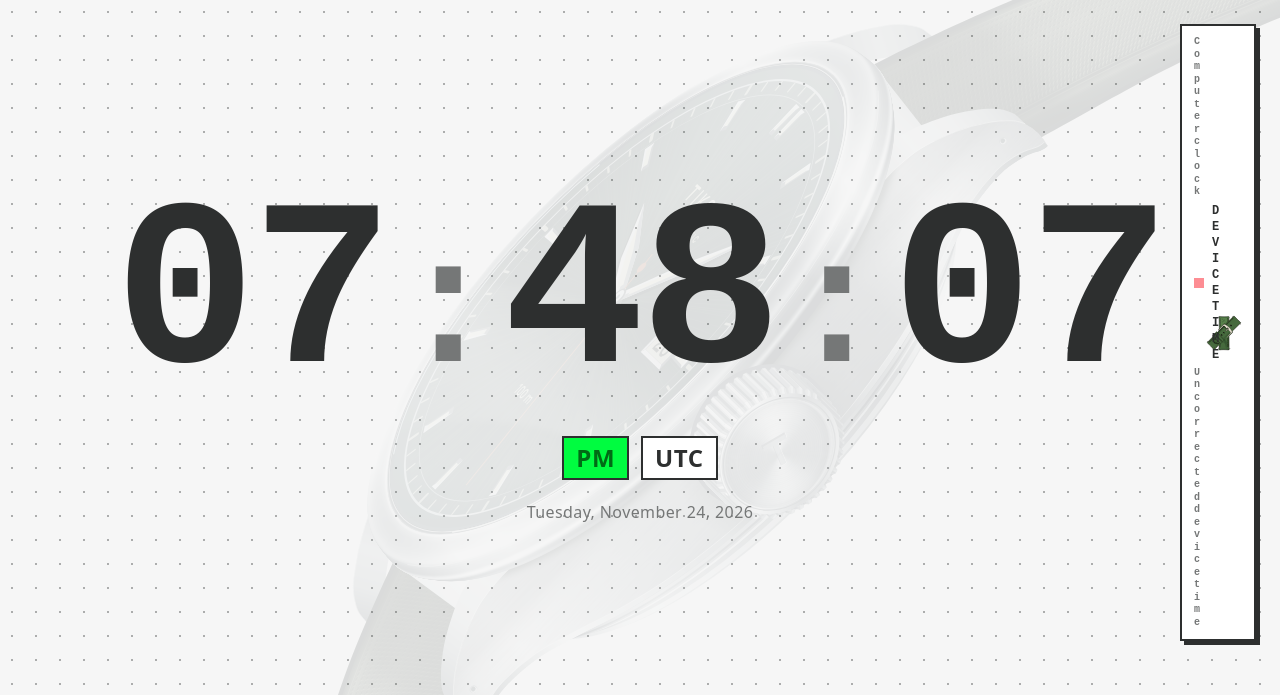
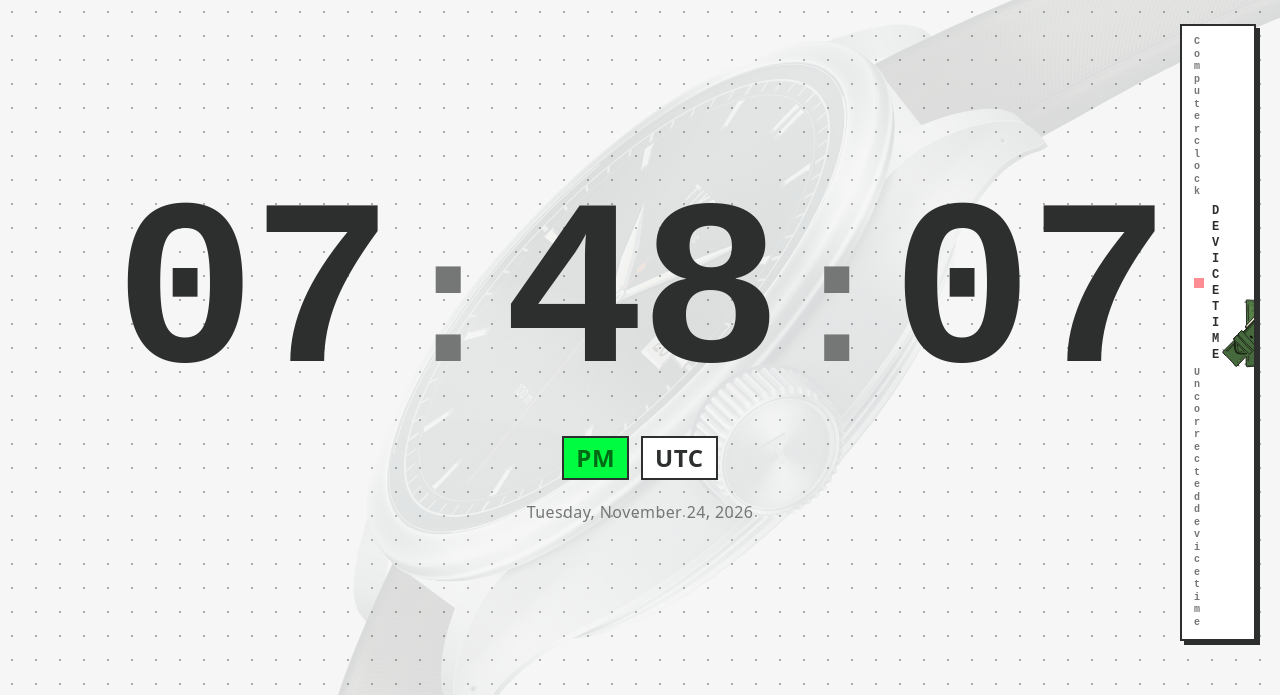
Before and after one commit to RealEmmettS/time, a website built with Vite: page index.html in a window 1280 px wide. Shown: the top 695 px of the page. Built offline with nearby package versions, Linux system fonts and the light colour scheme; no server answers; files whose address does not match are found by name; a web font is replaced by a local one; what @chenglou/pretext would draw is missing.

Commit message:
Restore the clock status watch strap crop (#19)
Restore the original scale and right-edge crop while keeping the artwork clear of wrapped status text.

```diff
--- a/index.html
+++ b/index.html
@@ -36,7 +36,7 @@
       <div id="sync-container" class="relative z-50 self-end shrink-0">
         <button
           id="sync-btn"
-          class="grid items-center gap-x-3 gap-y-1 border-2 border-on-surface bg-white px-3 py-2.5 brutalist-shadow-sm cursor-pointer text-left"
+          class="relative overflow-hidden grid items-center gap-y-1 border-2 border-on-surface bg-white px-3 py-2.5 brutalist-shadow-sm cursor-pointer text-left"
           aria-expanded="false"
           aria-controls="sync-tooltip"
         >
--- a/src/clock-display.js
+++ b/src/clock-display.js
@@ -326,10 +326,7 @@ export class ClockDisplay {
       info.status === "syncing";
   }
 
-  /**
-   * Pretext: dynamically size sync pill width so text never overlaps the watch SVG.
-   * Measures all visible text lines, finds the widest, sets min-width accordingly.
-   */
+  /** Measure the status text so CSS can keep it clear of the watch band. */
   _resizeSyncPill() {
     const syncBtn = document.getElementById("sync-btn");
     if (!syncBtn || !this.els.statusText) return;
@@ -354,7 +351,6 @@ export class ClockDisplay {
       });
     }
 
-    // Only the text column is measured. The grid reserves its own artwork column.
     syncBtn.style.setProperty("--status-width", `${Math.ceil(maxWidth)}px`);
   }
 }
--- a/src/style.css
+++ b/src/style.css
@@ -60,11 +60,14 @@
 
 /* ── Watch band in sync pill ── */
 .sync-watch-deco {
-  grid-column: 2;
-  grid-row: 1 / span 3;
-  width: 2.25rem;
-  height: 2.25rem;
-  object-fit: contain;
+  position: absolute;
+  right: var(--watch-band-overhang);
+  top: 50%;
+  transform: translateY(-50%);
+  height: 140%;
+  /* Keep the illustration out of the text when a line wraps. */
+  max-height: calc(var(--watch-band-space) - var(--watch-band-overhang));
+  width: auto;
   pointer-events: none;
   user-select: none;
 }
@@ -311,13 +314,15 @@
   display: none;
 }
 #sync-btn {
+  --watch-band-space: 3.75rem;
+  --watch-band-overhang: -38px;
   max-width: calc(
     100vw - var(--safe-left) - var(--safe-right) - 2 * var(--gutter)
   );
-  grid-template-columns: minmax(0, var(--status-width, max-content)) 2.25rem;
+  grid-template-columns: minmax(0, var(--status-width, max-content));
+  padding-right: var(--watch-band-space);
 }
 #sync-btn > div {
-  grid-column: 1;
   overflow-wrap: anywhere;
 }
 .status-unit {
```
